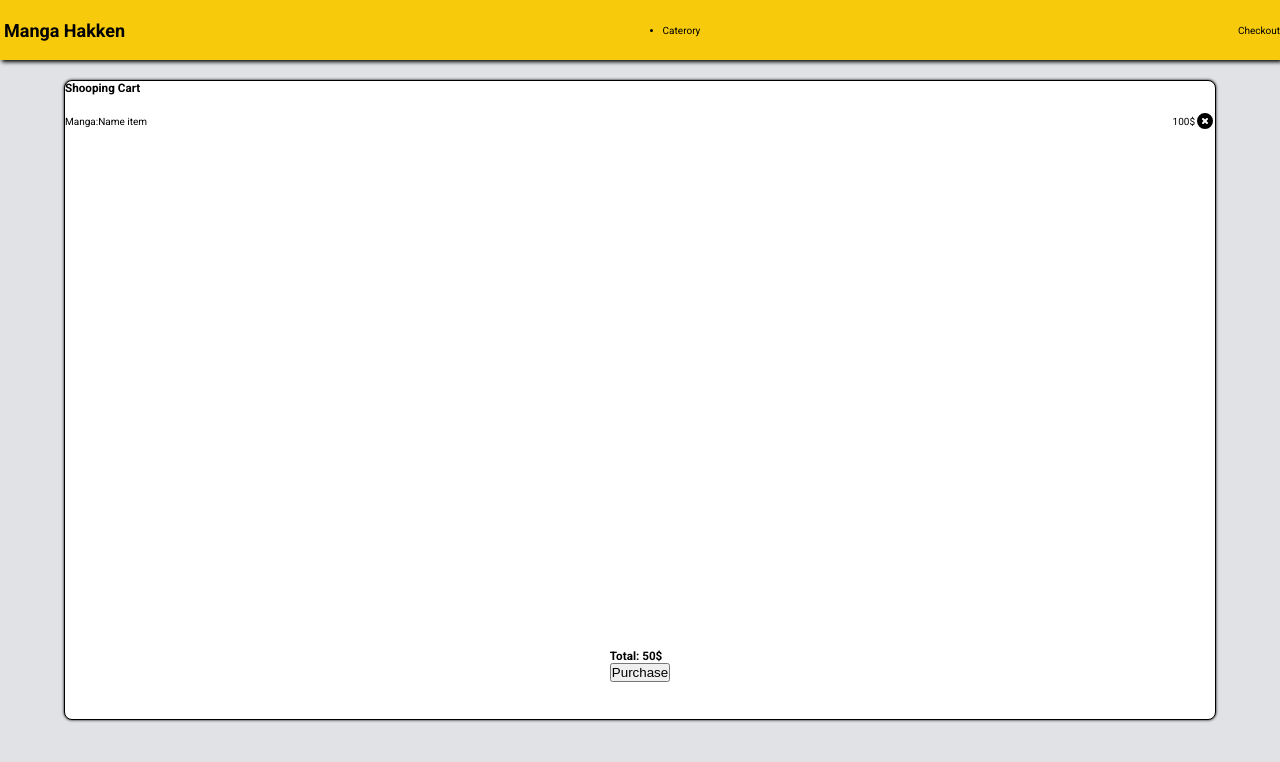
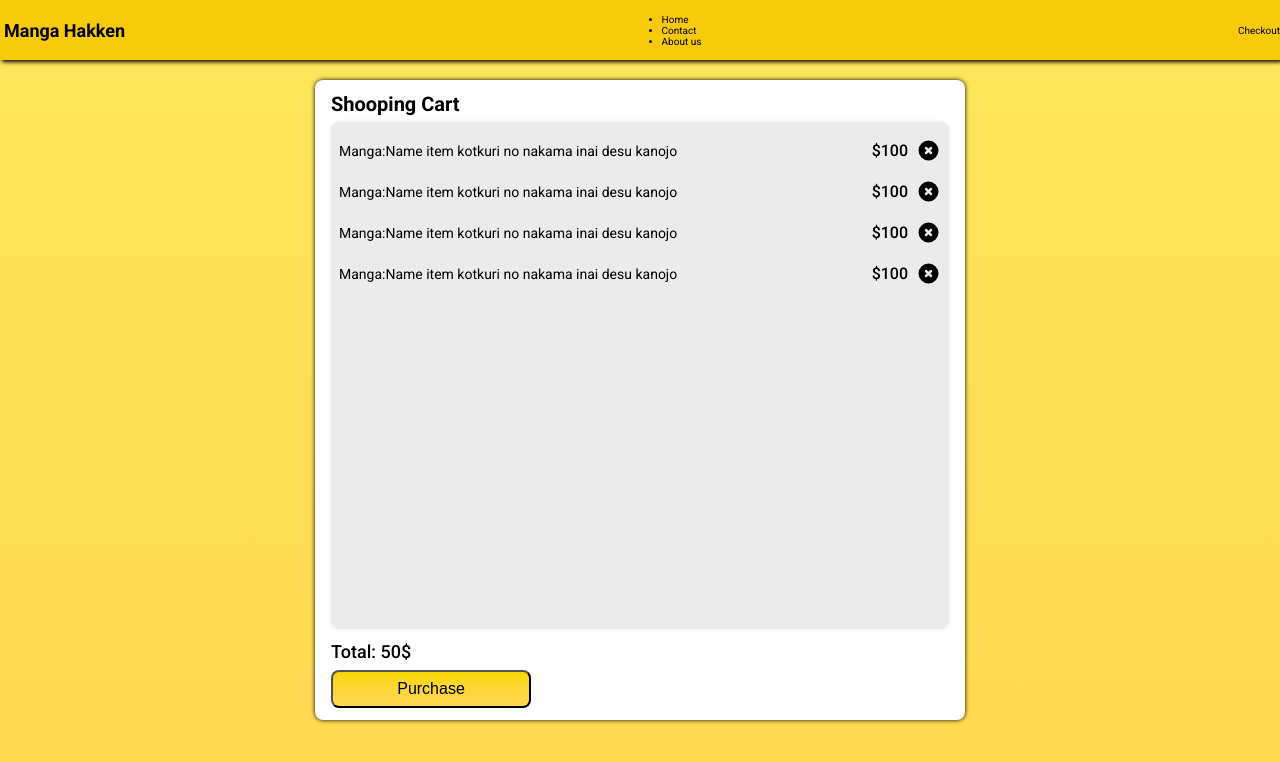
Before and after one commit to KortexCode/Manga-Store-App, a React app: page /#/checkout in a window 1280 px wide. Shown: the top 762 px of the page. Built offline with nearby package versions, Linux system fonts and the light colour scheme; a web font is replaced by a local one.

Commit message:
Se termina de maquetar la página de checkout

```diff
--- a/src/components/CheckoutItem.tsx
+++ b/src/components/CheckoutItem.tsx
@@ -7,12 +7,15 @@ function CheckoutItem(): JSX.Element {
 		<div className='Checkout__item'>
 			<div className='Checkout__item-name-container'>
 				<p className='Checkout__item-name'>
-					Manga:<span className='Checkout__items'>Name item</span>
+					Manga:
+					<span className='Checkout__items'>
+						Name item kotkuri no nakama inai desu kanojo
+					</span>
 				</p>
 			</div>
 			<div className='Checkout__item-price-container'>
-				<span className='Checkout__item-price'>100$</span>
-				<HiXCircle size={20} />
+				<span className='Checkout__item-price'>$100</span>
+				<HiXCircle size={25} />
 			</div>
 		</div>
 	);
--- a/src/components/Header.tsx
+++ b/src/components/Header.tsx
@@ -7,7 +7,9 @@ function Header(): JSX.Element {
 			<nav className='Header__nav'>
 				<span className='Header__title'>Manga Hakken</span>
 				<ul>
-					<li>Caterory</li>
+					<li>Home</li>
+					<li>Contact</li>
+					<li>About us</li>
 				</ul>
 				<div>
 					<p>Checkout</p>
--- a/src/pages/Checkout.tsx
+++ b/src/pages/Checkout.tsx
@@ -6,16 +6,37 @@ function Checkout(): JSX.Element {
 	return (
 		<section className='Checkout'>
 			<div className='Checkout__orders-container'>
-				<h3 className='Checkout__orders-title'>Shooping Cart</h3>
+				<div>
+					<h3 className='Checkout__orders-title'>Shooping Cart</h3>
+					{/* <hr
+						style={{
+							width: '100%',
+							height: '0.1px',
+							margin: '0 auto',
+						}}
+						color='black'
+					/> */}
+				</div>
 				<div className='Checkout__item-list'>
 					<CheckoutItem />
+					<CheckoutItem />
+					<CheckoutItem />
+					<CheckoutItem />
+					{/* <CheckoutItem />
+					<CheckoutItem />
+					<CheckoutItem />
+					<CheckoutItem />
+					<CheckoutItem />
+					<CheckoutItem />
+					<CheckoutItem />
+					<CheckoutItem /> */}
 				</div>
-				<div className='Checkout__purchase-container'>
-					<h3 className='Checkout__total'>Total: 50$</h3>
-					<button className='Checkout__purchase-btn' type='button'>
-						Purchase
-					</button>
-				</div>
+				<h3 className='Checkout__total'>Total: 50$</h3>
+				<button className='Checkout__purchase-btn' type='button'>
+					Purchase
+				</button>
+				{/* <div className='Checkout__purchase-container'>
+				</div> */}
 			</div>
 		</section>
 	);
--- a/src/styles/Checkout.scss
+++ b/src/styles/Checkout.scss
@@ -4,31 +4,63 @@
     width: 100%;
     height: 100vh;
     padding: 80px 0px 20px 0px;
-    /* display: grid;
-    grid-template-columns: 3fr 1fr;
-    gap: 16px; */
-    background-color: #E0E2E6;
+    background-image: linear-gradient(to top, #ffd750, #ffdb53, #fedf57, #fee35a, #fde75e);
+    /* background-image: linear-gradient(to top, #ffd750, #fdd744, #fcd735, #f9d723, #f7d700); */
 }
 .Checkout__orders-container{
     width: 90%;
     height: 80vh;
+    padding: 12px 16px 0px;
     margin: 0 auto;
-    border: 1px solid black;
     border-radius: 8px;
-    box-shadow: 0 0 3px black;
+    box-shadow: 0 0 4px black;
     display: grid;
-    grid-template-rows: 30px 1fr 70px;
+    grid-template-rows: 30px 1fr;
     background-color: rgb(255, 255, 255);
 }
-
+.Checkout__orders-title{
+    font-size: $xl;
+    font-weight: 700;
+    margin-bottom: 8px;
+}
 .Checkout__item-list{
     width: 100%;
     height: auto;
+    max-height: 100%;
+    padding-left: 8px;
+    padding-top: 8px;
+    border-radius: 8px;
+    box-shadow: 0 0 4px #e7e7e7d2;
     display: flex;
     flex-direction: column;
+    background-color: #e7e7e7d2;
+    overflow-y: scroll;
+
 }
-
-
 .Checkout__purchase-container{
     justify-self: center;
 }
+.Checkout__total{
+    padding: 12px 0 8px 0;
+    font-size: $lg;
+    font-weight: 500;
+
+}
+.Checkout__purchase-btn{
+    width: 100%;
+    padding: 8px;
+    margin-bottom: 12px;
+    border-radius: 8px;
+    font-size: $md;
+    background-image: linear-gradient(to top, #ffd750, #fdd744, #fcd735, #f9d723, #f7d700);
+    cursor: pointer;
+}
+
+@media (min-width: 800px){
+    .Checkout__orders-container{
+        width: 650px;
+    }
+    .Checkout__purchase-btn{
+        width: 200px;
+    }
+}
--- a/src/styles/CheckoutItem.scss
+++ b/src/styles/CheckoutItem.scss
@@ -1,12 +1,24 @@
 @import './vars';
 
 .Checkout__item{
+    margin-right: 8px;
+    margin-bottom: 8px;
+    padding-top: 8px;
     display: flex;
     justify-content: space-between;
     align-items: center;
+    gap: 12px;
+}
+.Checkout__item-name{
+    font-size: $sm;
+    font-weight: 400;
 }
 .Checkout__item-price-container{
     display: flex;
     align-items: center;
-
 }
+.Checkout__item-price{
+    margin-right: 8px;
+    font-size: $md;
+    font-weight: 500;
+}
--- a/src/styles/_vars.scss
+++ b/src/styles/_vars.scss
@@ -4,10 +4,10 @@
 $font-title-section: 'Sigmar', cursive;
 $font-document: 'Roboto', sans-serif;
 //Font-sizes
-$sm:14px;
-$md:16px;
-$lg:18px;
-$xl:20px;
+$sm:1.4rem;
+$md:1.6rem;
+$lg:1.8rem;
+$xl:2.0rem;
 //Colors
 $primary:rgb(247, 203, 11);
 $secondary:rgb(247, 217, 52);
```
